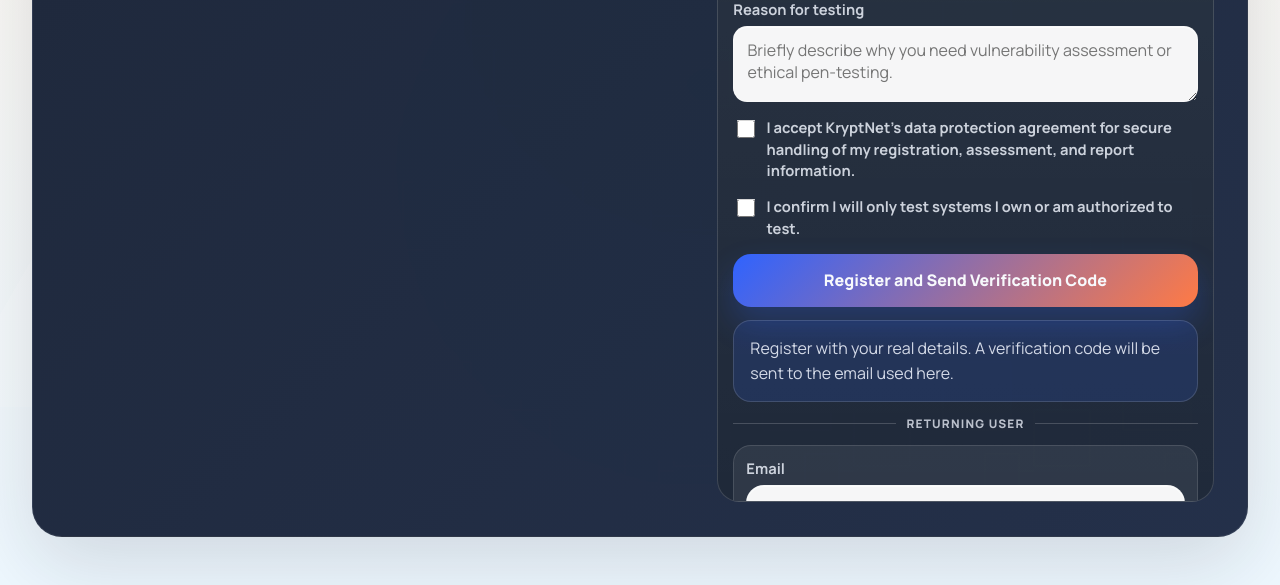
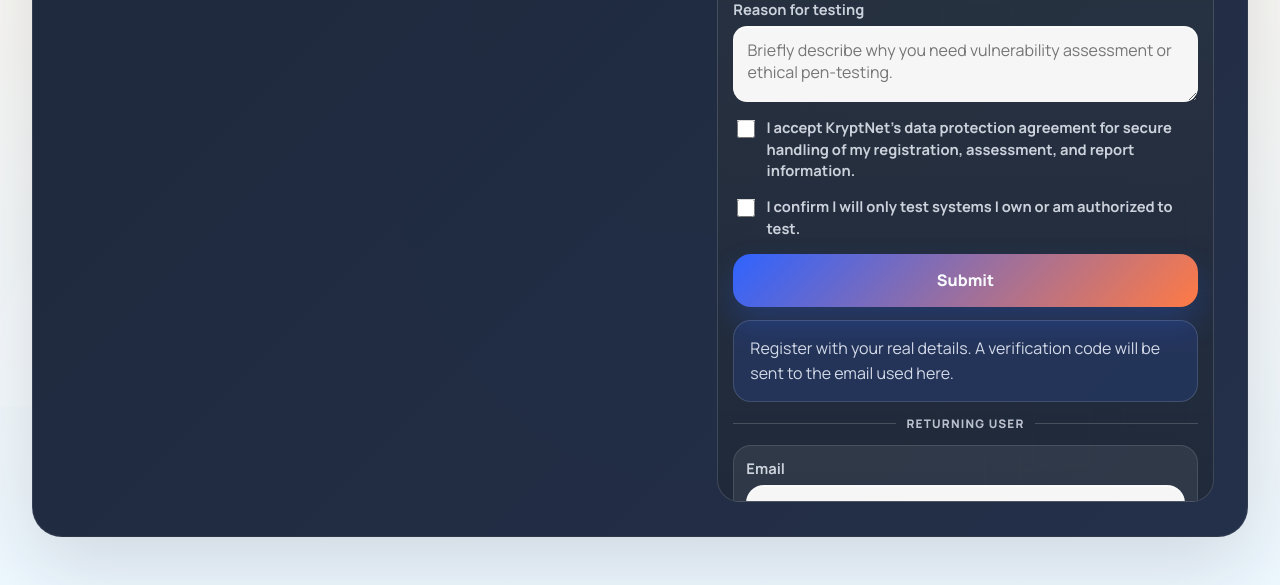
Before and after one commit to kofi4me/kryptscan, a FastAPI app: page / in a window 1280 px wide. Shown: the part 1225-1810 px from the top of the page. Run offline with FastAPI, Linux system fonts and the light colour scheme.

Commit message:
Simplify registration submit button

```diff
--- a/app/templates/index.html
+++ b/app/templates/index.html
@@ -154,7 +154,7 @@
                   <input id="register-safe-use-input" type="checkbox" required />
                   <span>I confirm I will only test systems I own or am authorized to test.</span>
                 </label>
-                <button type="submit">Register and Send Verification Code</button>
+                <button type="submit">Submit</button>
               </form>
               <div id="auth-status" class="status-card neutral">
                 Register with your real details. A verification code will be sent to the email used here.
```
